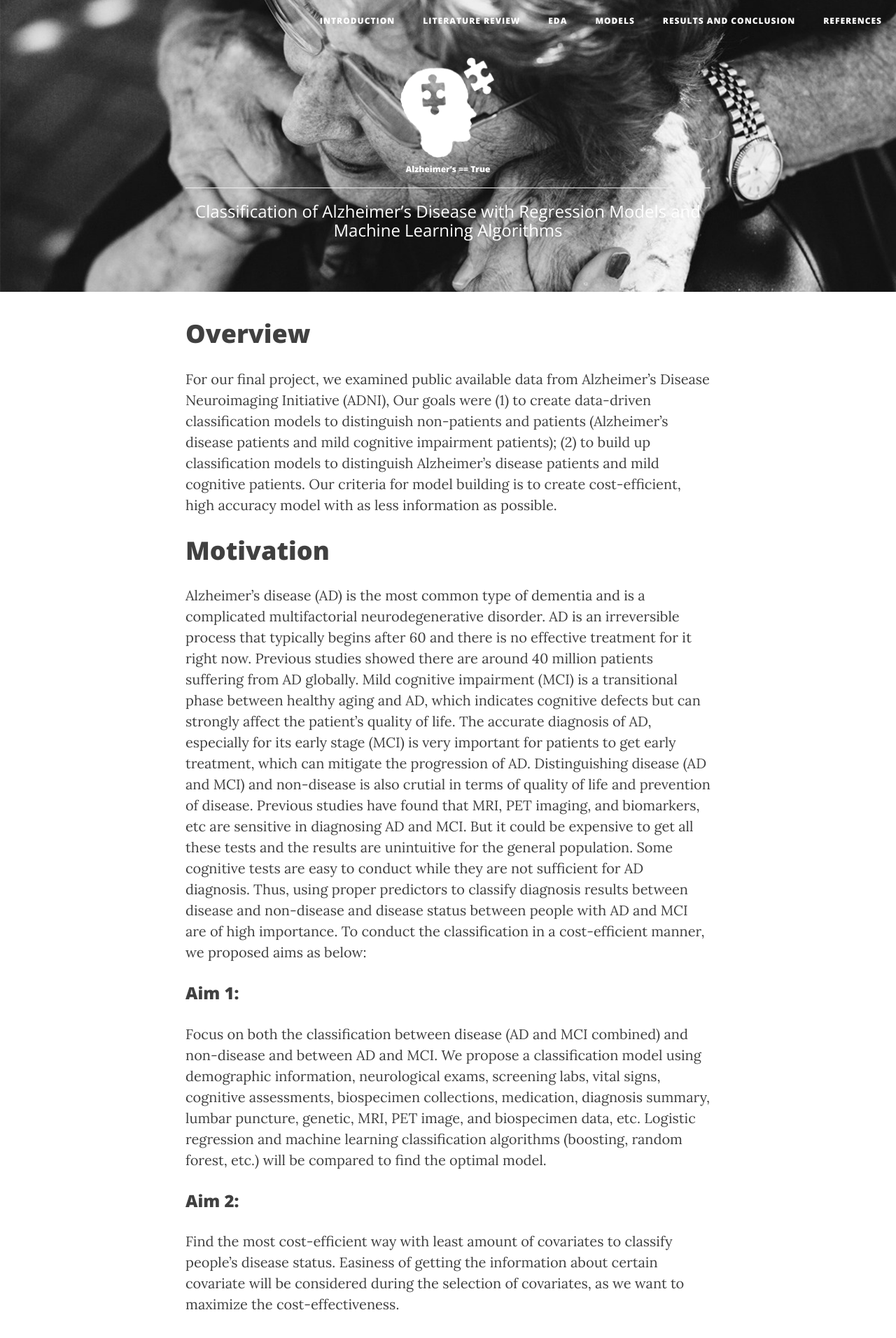
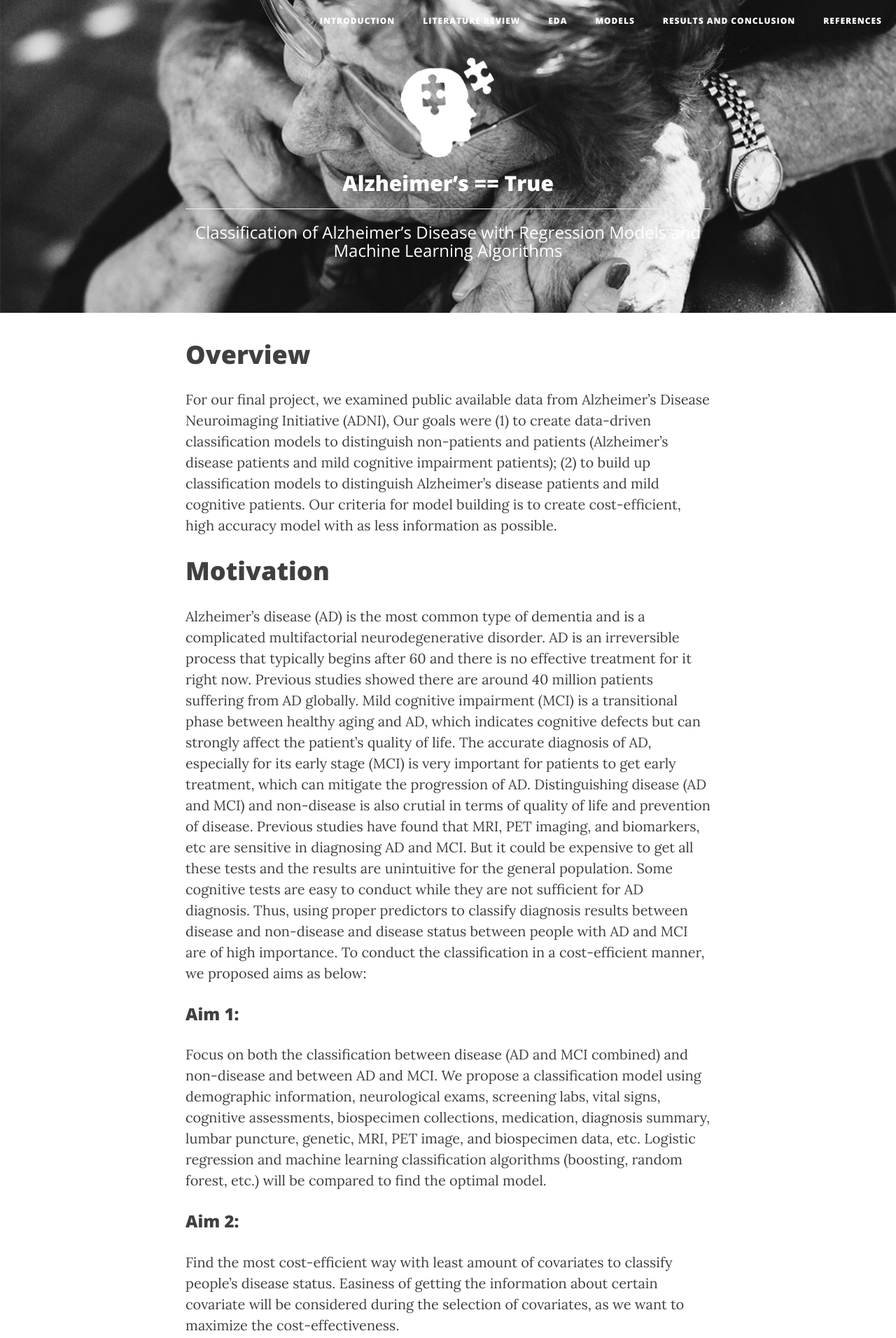
Before and after one commit to liyixiu/Alzheimer, a Jekyll site: the page built from docs/index.md, in a window 1280 px wide. Shown: the top 1912 px of the page at 70% size. Built offline with Jekyll 4.4.1, drawn with Linux system fonts in a browser that asks for light colours; nearby versions of some CDN libraries.

Commit message:
Update page.html

```diff
--- a/docs/_layouts/page.html
+++ b/docs/_layouts/page.html
@@ -13,7 +13,7 @@
 					<img src= "{{ site.logo }}" style="height: 150px">
 					{% endif %}
 					{% else %}{% endif %}
-                    <h6>{% if page.title %}{{ page.title }}{% else %}{{ site.title }}{% endif %}</h6>
+                    <h2>{% if page.title %}{{ page.title }}{% else %}{{ site.title }}{% endif %}</h2>
                     <hr class="large">
                     <span class="subheading">{% if page.description %}{{ page.description }}{% else %}{{ site.description }}{% endif %}</span>
                 </div>
```
